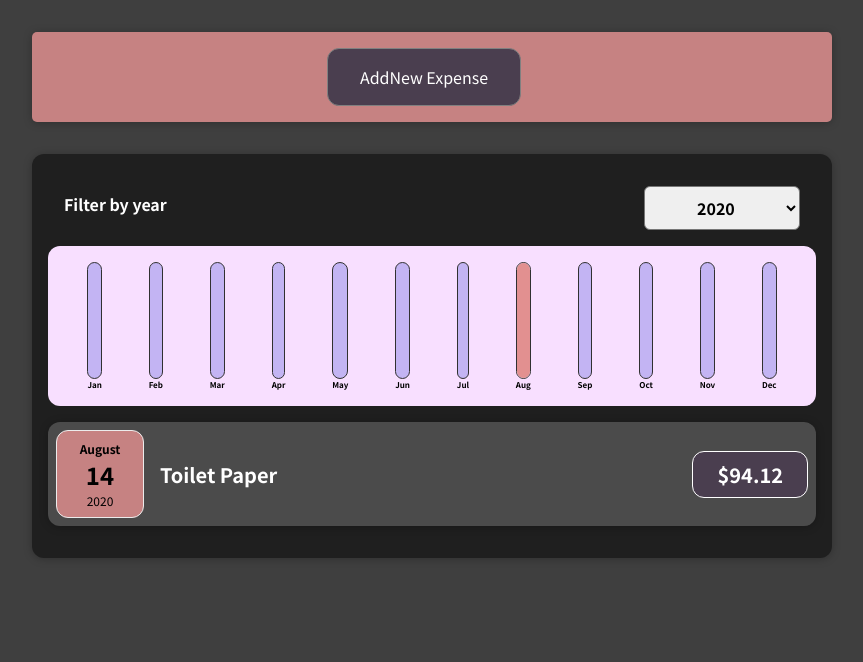
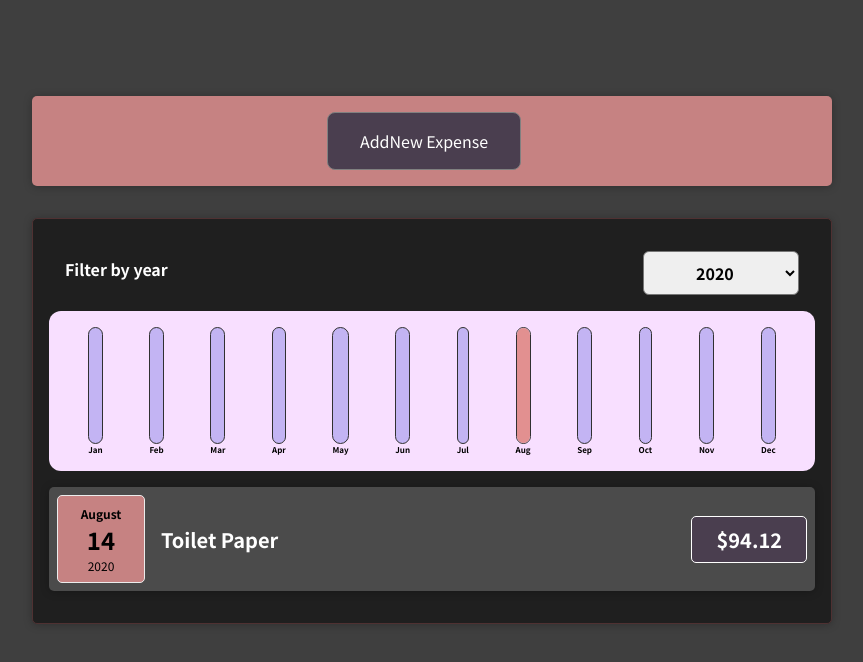
Before and after one commit to wlowrimore/udemy_react_project, a React (Create React App) app: page / in a window 1280 px wide. Shown: the top 662 px of the page, without its empty margins (208-1071 px from the left). Built offline with nearby package versions, Linux system fonts and the light colour scheme.

Commit message:
adds README.md

```diff
--- a/src/components/Expenses/ExpenseDate.css
+++ b/src/components/Expenses/ExpenseDate.css
@@ -6,7 +6,7 @@
   border: 1px solid #ececec;
   background-color: #c68282;
   color: #000;
-  border-radius: 12px;
+  border-radius: 5px;
   align-items: center;
   justify-content: center;
 }
--- a/src/components/Expenses/ExpenseItem.css
+++ b/src/components/Expenses/ExpenseItem.css
@@ -32,7 +32,7 @@
   background-color: #4a3e4f;
   border: 1px solid white;
   padding: 0.5rem;
-  border-radius: 12px;
+  border-radius: 5px;
 }
 
 @media (min-width: 580px) {
--- a/src/components/Expenses/Expenses.css
+++ b/src/components/Expenses/Expenses.css
@@ -1,6 +1,7 @@
 .expenses {
   padding: 1rem;
   background-color: rgb(31, 31, 31);
+  border: 1px solid rgb(79, 49, 50);
   margin: 2rem auto;
   width: 50rem;
   max-width: 95%;
--- a/src/components/NewExpense/NewExpense.css
+++ b/src/components/NewExpense/NewExpense.css
@@ -16,7 +16,7 @@
   border: 1px solid gray;
   background-color: #4a3e4f;
   color: white;
-  border-radius: 12px;
+  border-radius: 8px;
   margin-right: 1rem;
 }
 
--- a/src/components/UI/Card.css
+++ b/src/components/UI/Card.css
@@ -1,4 +1,4 @@
 .card {
-  border-radius: 12px;
+  border-radius: 5px;
   box-shadow: 0 1px 8px rgba(0, 0, 0, 0.25);
 }
--- a/src/index.css
+++ b/src/index.css
@@ -10,5 +10,6 @@ html {
 
 body {
   margin: 0;
+  padding-top: 5%;
   background-color: #3f3f3f;
 }
```
Also changed, not shown: public/screenShot.png (added), 1 other file (tests, documents, lock files or other folders).
